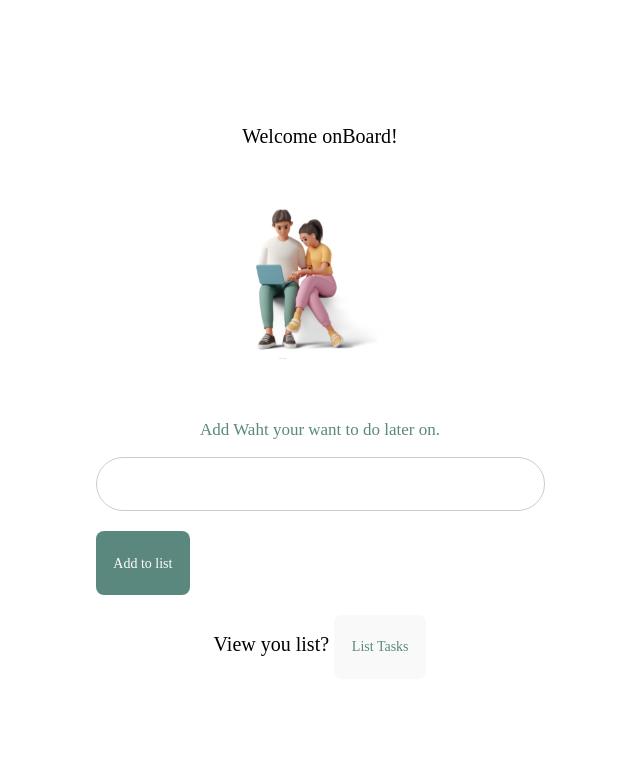
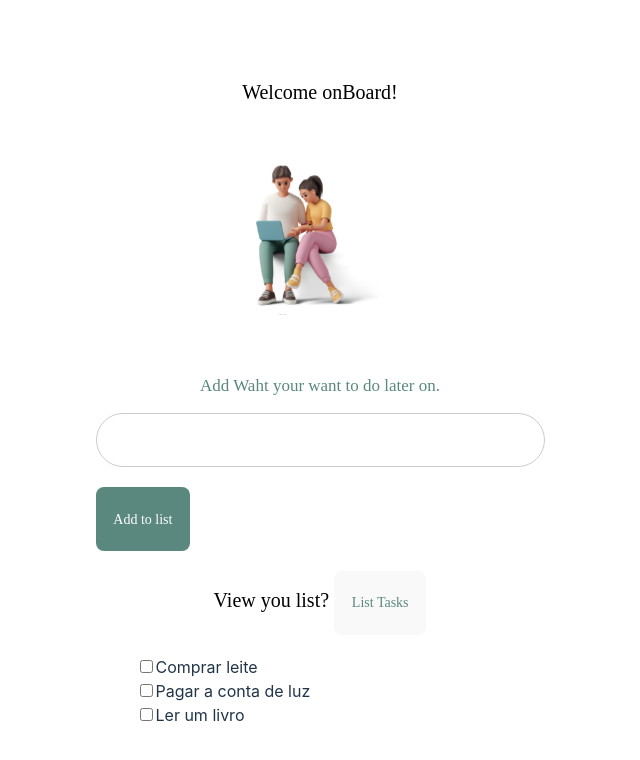
Before and after one commit to duarte-arthur21/TodoList, a React (Vite) app: page /addTodo in a window 1280 px wide. Both pictures are taken after a click on the button "Sing Up". Shown: the top 760 px of the page, without its empty margins (320-960 px from the left). Built offline with nearby package versions, Linux system fonts and the light colour scheme.

Commit message:
Ajustando functions

```diff
--- a/package.json
+++ b/package.json
@@ -15,7 +15,7 @@
     "react": "^18.2.0",
     "react-dom": "^18.2.0",
     "react-router-dom": "^6.11.1",
-    "styled-components": "^5.3.0"
+    "styled-components": "^5.3.10"
   },
   "devDependencies": {
     "@types/react": "^18.0.28",
--- /dev/null
+++ b/src/components/Task/index.jsx
@@ -0,0 +1,23 @@
+import React from "react";
+import styled from "styled-components";
+
+function Task(props) {
+  const { name, onToggle, onChange } = props;
+
+  return (
+    <MyTask>
+      <input type="checkbox" onChange={onChange} onToggle={onToggle} />
+      <span>{name}</span>
+    </MyTask>
+  );
+}
+
+export { Task };
+
+const MyTask = styled.div`
+  display: flex;
+  flex: 1;
+  justify-items: center;
+  align-items: center;
+  text-align: center;
+`;
--- /dev/null
+++ b/src/components/TodoList/index.jsx
@@ -0,0 +1,11 @@
+import React from "react";
+
+const TodoList = (props) => {
+  return (
+    <section>
+      <div className="">{props.children}</div>
+    </section>
+  );
+};
+
+export { TodoList };
--- a/src/pages/addTodo/index.jsx
+++ b/src/pages/addTodo/index.jsx
@@ -1,13 +1,14 @@
-import React, {useState} from "react"
+import React, { useState } from "react";
 import { Text } from "../../components/Text";
 import { Subtitle } from "../../components/Subtitle";
 import { Image } from "../../components/Image";
 import { Input } from "../../components/Input";
 import { Button, Info } from "../../components/Button";
-import Dashboard from "../dashboard";
+import { Task } from "../../components/Task";
+import { TodoList } from "../../components/TodoList";
 
 const AddTodo = (props) => {
-  const {mudaSecao} = props;
+  const { mudaSecao } = props;
   const [tasks, setTasks] = useState([
     { name: "Comprar leite", completed: false },
     { name: "Pagar a conta de luz", completed: false },
@@ -18,10 +19,12 @@ const AddTodo = (props) => {
     event.preventDefault();
     const newTasks = { name: event.target.taskName.value, completed: false };
     setTasks([...tasks, newTasks]);
+    console.log("Task Add:" + newTasks.name);
+  }
 
-    console.log("Task Add:"+newTasks.name);
-
-    <Dashboard tasks={tasks} />
+  function handleTaskCompletion(index) {
+    const newTasks = [...tasks];
+    newTasks[index].completed = !newTasks[index].completed;
   }
 
   return (
@@ -31,16 +34,30 @@ const AddTodo = (props) => {
       <Subtitle>Add Waht your want to do later on.</Subtitle>
 
       <form onSubmit={handleNewTaskSubmit}>
-            <Input type="text" name="taskName"/>
+        <Input type="text" name="taskName" />
 
-            <Button type="submit" title="Add to list" />
-          </form>
+        <Button type="submit" title="Add to list" />
+      </form>
 
-      <Text>View you list? <Info  onClick= {() => mudaSecao('dashboard')}
-            title="List Tasks" /> </Text>
+      <Text>
+        View you list?{" "}
+        <Info onClick={() => mudaSecao("dashboard")} title="List Tasks" />
+      </Text>
 
+      <TodoList>
+        <ul>
+          {tasks.map((task, index) => (
+            <Task
+              key={index}
+              name={task.name}
+              completed={task.completed}
+              onCompletion={() => handleTaskCompletion(index)}
+            />
+          ))}
+        </ul>
+      </TodoList>
     </section>
-  )
-}
+  );
+};
 
-export default AddTodo
+export default AddTodo;
--- a/src/pages/dashboard/index.jsx
+++ b/src/pages/dashboard/index.jsx
@@ -1,27 +1,17 @@
 import React from "react";
-import AddTodo from "../addTodo";
+import { TodoList } from "../../components/TodoList";
+import { Image } from "../../components/Image";
 
 const Dashboard = (props) => {
-    const {tasks} = props;
-    function handleTaskCompletion(index) {
-        const newTasks = [...tasks];
-        newTasks[index].completed = !newTasks[index].completed;
-      }
+  const { mudaSecao } = props;
 
-      return (
-        <section>
-            <ul>
-                {tasks.map((task, index) => (
-                <AddTodo
-                    key={index}
-                    name={task.name}
-                    completed={task.completed}
-                    onCompletion={() => handleTaskCompletion(index)}
-                />
-                ))}
-            </ul>
-        </section>
-      );
-}
+  return (
+    <section>
+      <Image src="image3.svg" alt="" />
+
+      <TodoList />
+    </section>
+  );
+};
 
 export default Dashboard;
```
Also changed, not shown: src/pages/todoTasks/index.jsx (deleted, +0 -14 lines), src/routes.jsx (+5 -5 lines), public/image3.svg (added), 1 other file (tests, documents, lock files or other folders).
